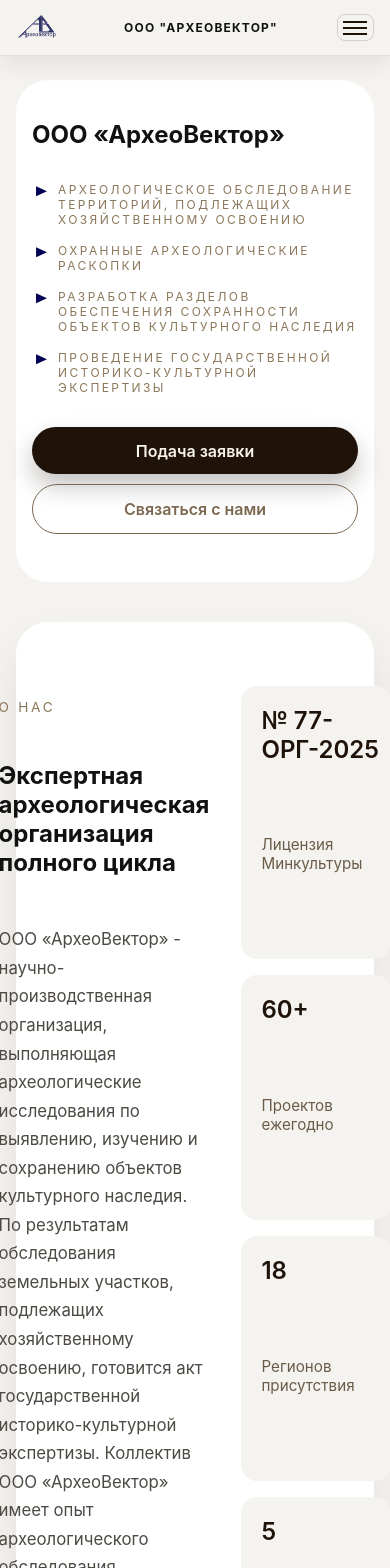
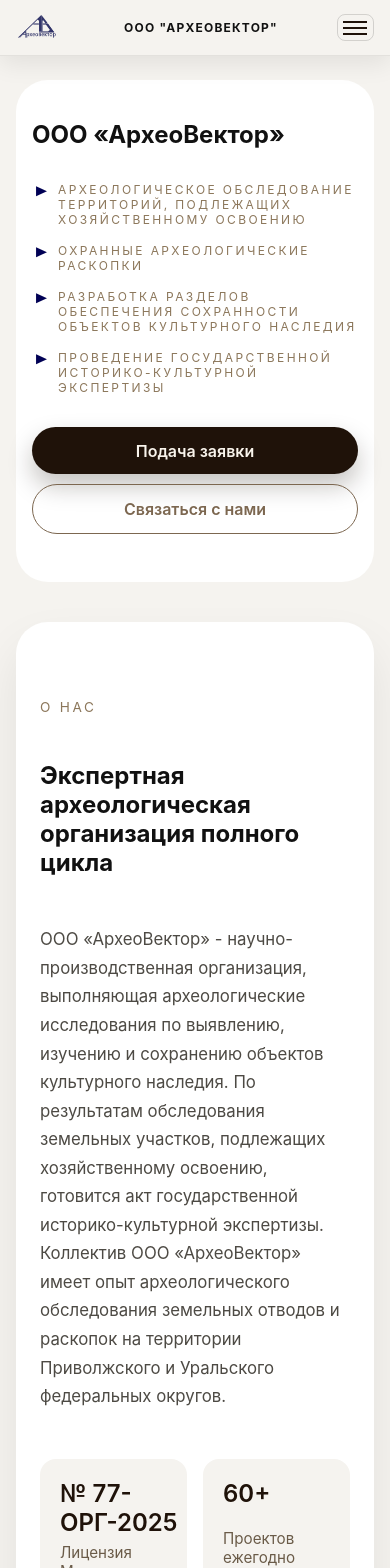
Before and after one commit to deathcoding/Archeology, a React (Vite) app: page / in a window 390 px wide. Shown: the top 1568 px of the page. Built offline with nearby package versions, Linux system fonts and the light colour scheme.

Commit message:
Refactor AboutSection styles to improve layout and responsiveness; adjusted flex properties, grid template, and added overflow handling for better text display.

```diff
--- a/src/widgets/about-section/ui/AboutSection.module.css
+++ b/src/widgets/about-section/ui/AboutSection.module.css
@@ -3,16 +3,19 @@
   border-radius: 2rem;
   box-shadow: 0 1.5rem 3rem rgba(17, 17, 17, 0.08);
   display: flex;
-  justify-content: center;
+  flex-direction: column;
+  align-items: stretch;
+  min-width: 0;
 }
 
 .about__stats {
   width: 100%;
+  min-width: 0;
   list-style: none;
   margin: 0;
   padding: 0;
   display: grid;
-  grid-template-columns: repeat(auto-fit, minmax(150px, 1fr));
+  grid-template-columns: repeat(auto-fit, minmax(min(140px, 100%), 1fr));
   gap: 1rem;
 }
 
@@ -33,8 +36,9 @@
 }
 
 .section__paragraph {
-
   font-size: 1.05rem;
   line-height: 1.7;
   color: #4d4a44;
+  overflow-wrap: break-word;
+  min-width: 0;
 }
```
